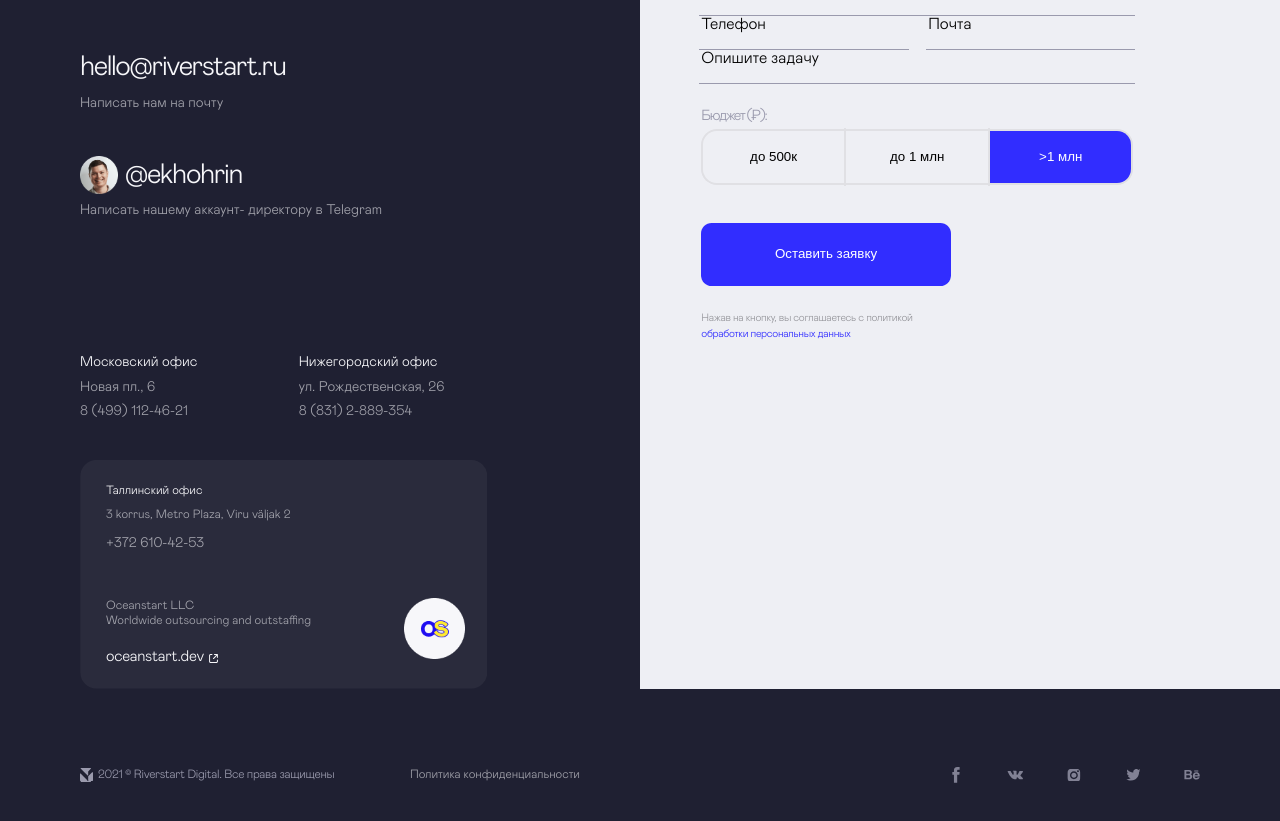
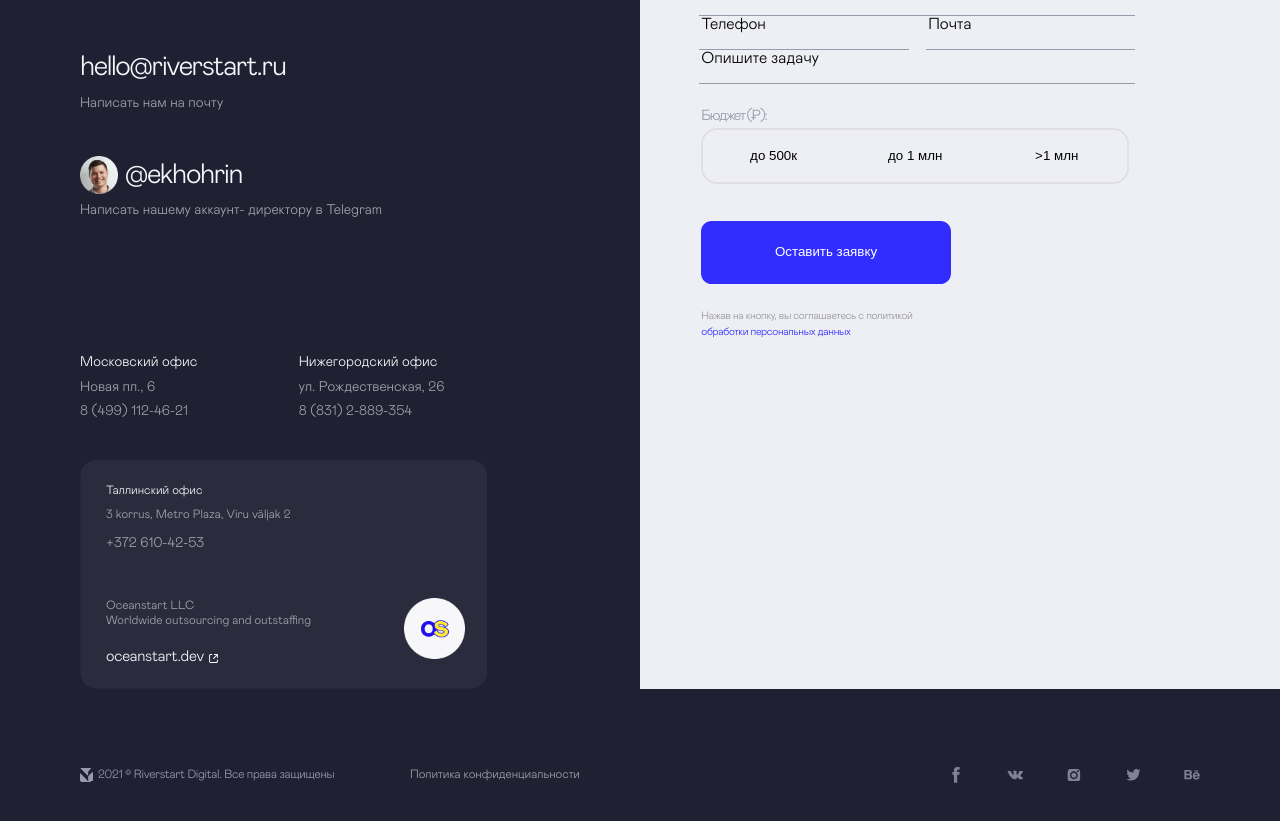
Before and after one commit to Kuldyaev/testovoe03032024, a Vue app: page / in a window 1280 px wide. Shown: the part 1180-2001 px from the top of the page. Built offline with nearby package versions, Linux system fonts and the light colour scheme.

Commit message:
BudgetBtns styles

```diff
--- a/src/components/FormActive.vue
+++ b/src/components/FormActive.vue
@@ -27,7 +27,7 @@
     </FlexBox>
     <FlexBox w="100%" justify="start" direction="column" class="budgetPlace">
       <h4 class="budgetTitle">Бюджет (₽):</h4>
-      <BudgetInput value="3" />
+      <BudgetInput :value="budget" @choseBudget="choseBudget" />
     </FlexBox>
 
     <FlexBox justify="start" w="100%" class="submitBtnPlace">
@@ -47,6 +47,7 @@
 </template>
 
 <script setup lang="ts">
+import { ref } from "vue";
 import FlexBox from "./FlexBox.vue";
 import Button from "./uikit/Button.vue";
 import TextInput from "./uikit/TextInput.vue";
@@ -55,6 +56,11 @@ import { FormActiveProps } from "@/shared/types";
 
 const emits = defineEmits(["close", "choseInterest"]);
 const props = defineProps<FormActiveProps>();
+const budget = ref<number>(0);
+
+function choseBudget(id: string) {
+  budget.value = parseInt(id);
+}
 </script>
 
 <style scoped lang="scss">
--- a/src/components/uikit/BudgetInput.vue
+++ b/src/components/uikit/BudgetInput.vue
@@ -1,14 +1,30 @@
 <template>
   <FlexBox direction="row" w="100%" justify="start">
-    <button :class="'left ' + String(props.value === '1' ? 'active' : '')">
+    <button
+      :class="'left ' + String(props.value === 1 ? 'active activeLeft' : '')"
+      @click="$emit('choseBudget', 1)"
+    >
       до 500к
     </button>
-    <div class="vertical"></div>
-    <button :class="'center ' + String(props.value === '2' ? 'active' : '')">
+    <!-- <div class="vertical"></div> -->
+    <button
+      :class="
+        'center ' + String(props.value === 2 ? 'active activeCenter' : '')
+      "
+      @click="$emit('choseBudget', 2)"
+    >
       до 1 млн
     </button>
-    <div class="vertical"></div>
-    <button :class="'right ' + String(props.value === '3' ? 'active' : '')">
+    <!-- <div
+      :class="
+        'vertical ' +
+        String(props.value === 2 || props.value === 3 ? 'activeVL' : '')
+      "
+    ></div> -->
+    <button
+      :class="'right ' + String(props.value === 3 ? 'active activeRight' : '')"
+      @click="$emit('choseBudget', 3)"
+    >
       >1 млн
     </button>
   </FlexBox>
@@ -17,9 +33,8 @@
 <script setup lang="ts">
 import FlexBox from "./../FlexBox.vue";
 import { BudgetInputProps } from "@/shared/types";
-
+const emits = defineEmits(["choseBudget"]);
 const props = defineProps<BudgetInputProps>();
-console.log(props);
 </script>
 
 <style scoped lang="scss">
@@ -63,5 +78,23 @@ button:active {
 .active:active {
   background-color: $primary-blue;
   color: $white;
+  border-top: 2px solid $primary-blue;
+  border-bottom: 2px solid $primary-blue;
+}
+.activeRight,
+.activeRight:hover,
+.activeRight:active {
+  border-right: 2px solid $primary-blue;
+}
+.activeLeft,
+.activeLeft:hover,
+.activeLeft:active {
+  border-left: 2px solid $primary-blue;
+}
+.activeCenter,
+.activeCenter:hover,
+.activeCenter:active {
+  border-left: 2px solid $primary-blue;
+  border-right: 2px solid $primary-blue;
 }
 </style>
```
